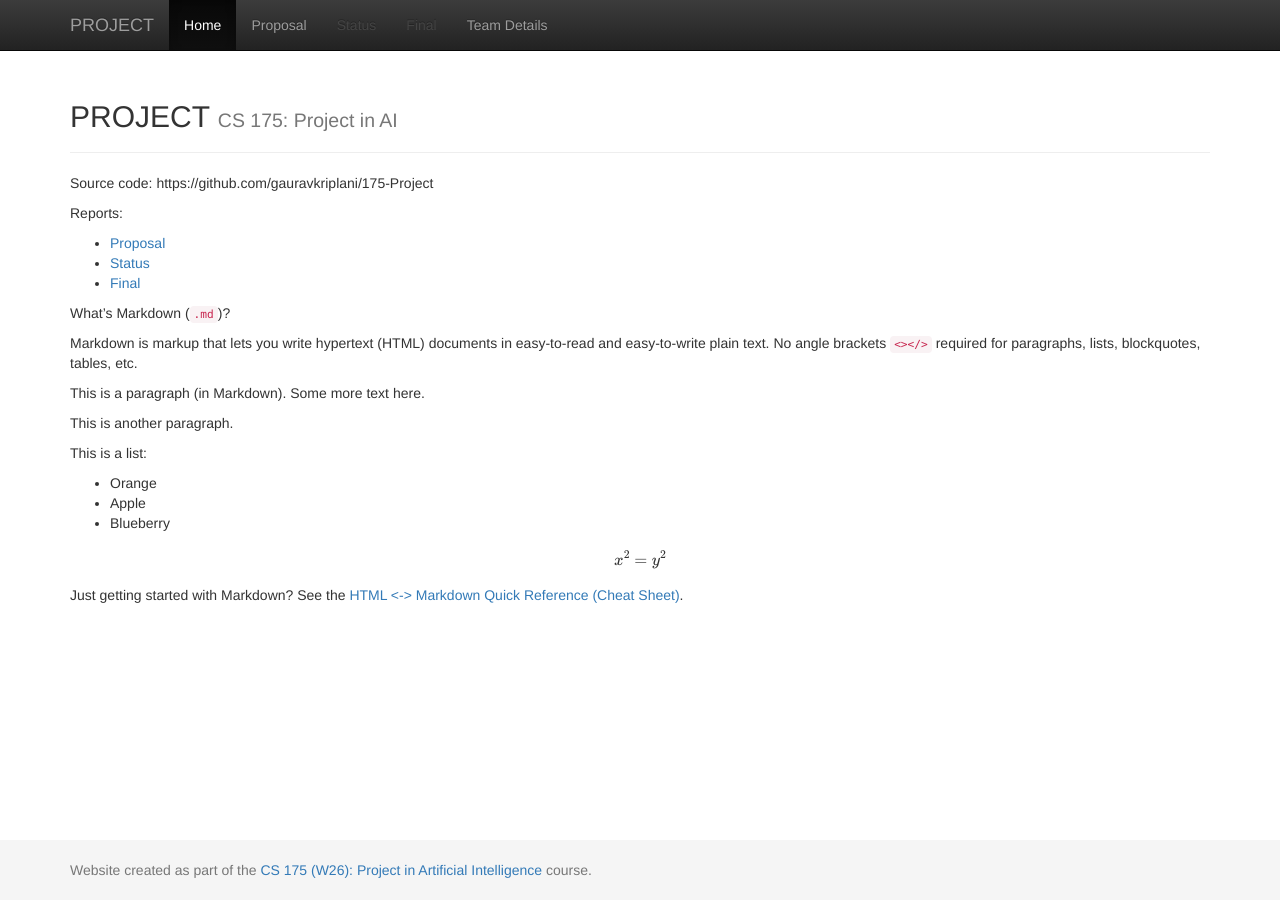
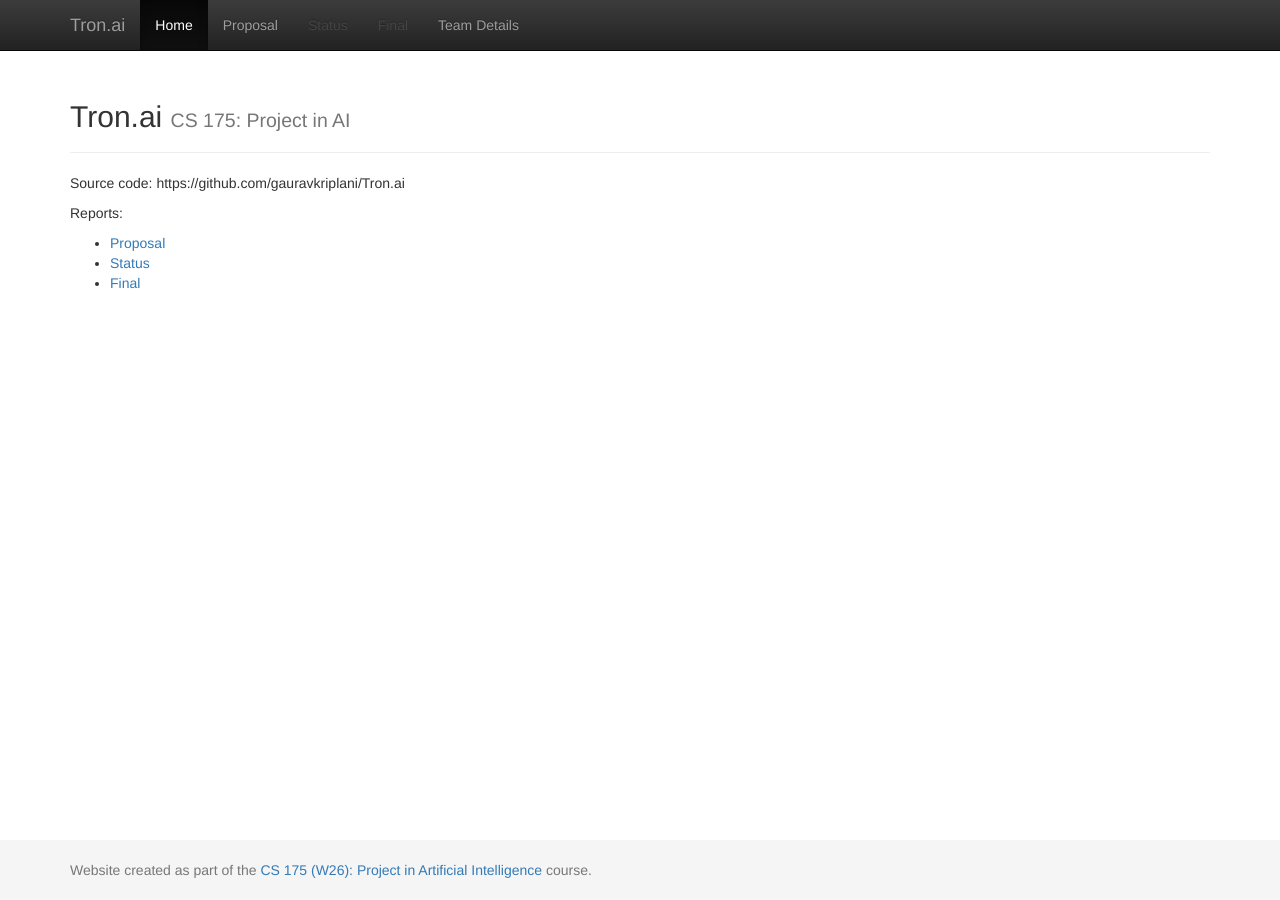
Before and after one commit to gauravkriplani/Tron.ai, a Jekyll site: the page built from docs/index.md, in a window 1280 px wide. Built offline with Jekyll 4.4.1, drawn with Linux system fonts in a browser that asks for light colours; formulas are drawn with MathJax 3.

Commit message:
updated formatting and polished write up

```diff
--- a/docs/_config.yml
+++ b/docs/_config.yml
@@ -1,7 +1,7 @@
 ###########
 # site.title
 
-title:    'PROJECT'
+title:    'Tron.ai'
 subtitle: 'CS 175: Project in AI'
 
 
--- a/docs/index.md
+++ b/docs/index.md
@@ -3,38 +3,10 @@ layout: default
 title:  Home
 ---
 
-Source code: https://github.com/gauravkriplani/175-Project
+Source code: https://github.com/gauravkriplani/Tron.ai
 
 Reports:
 
 - [Proposal](proposal.html)
 - [Status](status.html)
 - [Final](final.html)
-
-What's Markdown (`.md`)?
-
-Markdown is markup that lets you write hypertext (HTML) documents
-in easy-to-read and easy-to-write plain text.
-No angle brackets `<></>` required for
-paragraphs, lists, blockquotes, tables, etc.
-
-
-This is a paragraph (in Markdown). Some more
-text here.
-
-This is another paragraph.
-
-This is a list:
-
-- Orange
-- Apple
-- Blueberry
-
-$$x^2 = y^2$$
-
-
-Just getting started with Markdown?
-See the [HTML <-> Markdown Quick Reference (Cheat Sheet)][quickref].
-
-
-[quickref]: https://github.com/mundimark/quickrefs/blob/master/HTML.md
```
Also changed, not shown: docs/proposal.md (+5 -7 lines).
